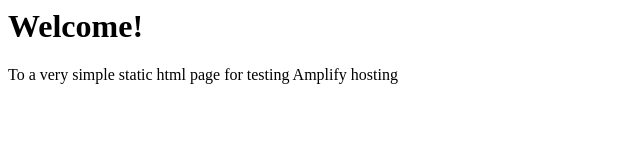
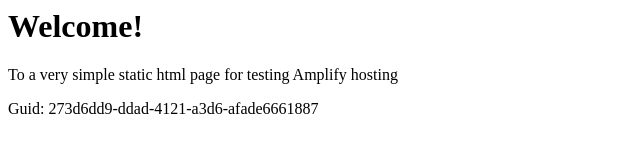
Before and after one commit to aws-aemilia-yul/Github-PR-Commit-Integration-Test-DoNotTouch-v1-prod-ca-central-1, a website: page src/index.html in a window 1280 px wide. Shown: the whole page, without its empty margins (0-640 px from the left). Drawn offline with Linux system fonts and the light colour scheme.

Commit message:
commit from integ tests

```diff
--- a/src/index.html
+++ b/src/index.html
@@ -1,3 +1,5 @@
+
+
 <html lang="en">
 
 <head>
@@ -10,6 +12,6 @@
 <body>
     <h1>Welcome!</h1>
     <p>To a very simple static html page for testing Amplify hosting</p>
-</body>
+    <p>Guid: 273d6dd9-ddad-4121-a3d6-afade6661887</p></body>
 
 </html>
```
